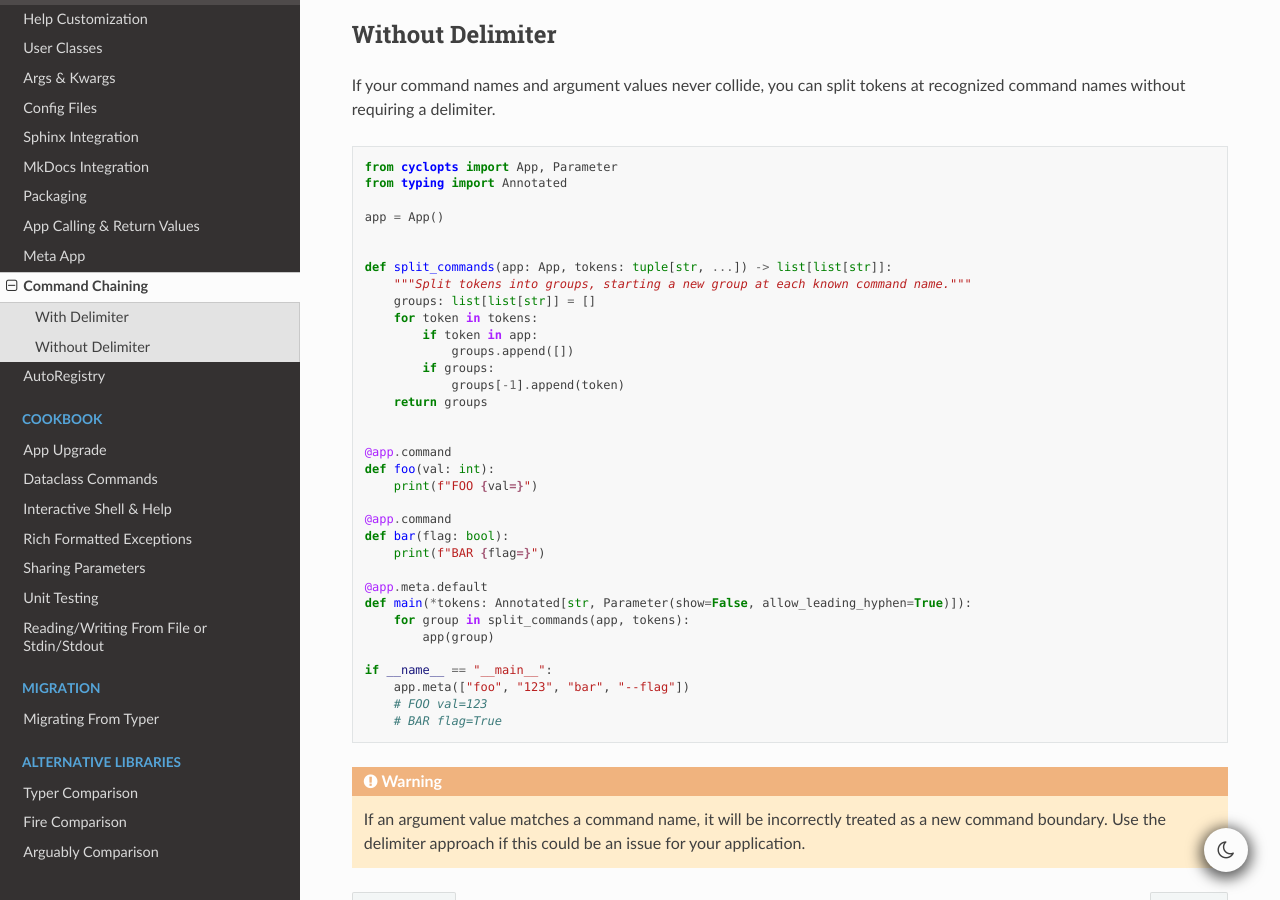
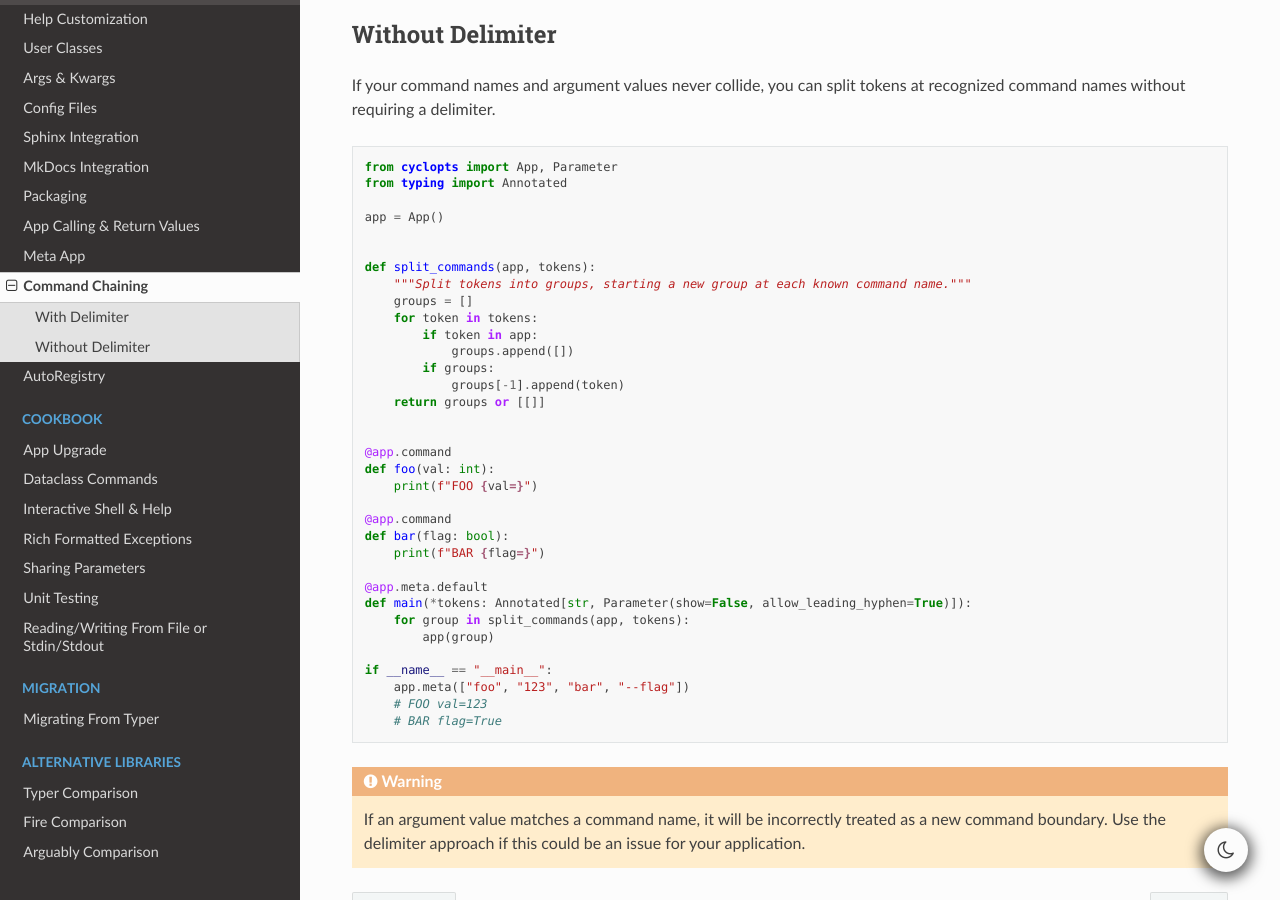
Before and after one commit to BrianPugh/cyclopts, a Sphinx documentation site: the page built from docs/source/command_chaining.rst, in a window 1280 px wide and 900 px high, scrolled down 866 px. Built offline with Sphinx 7.4.7 and the Read the Docs theme 3.1.0, drawn with Linux system fonts in a browser that asks for light colours; the version number could not be read and is left out.

Commit message:
Add empty base-case

```diff
--- a/docs/source/command_chaining.rst
+++ b/docs/source/command_chaining.rst
@@ -58,15 +58,15 @@ If your command names and argument values never collide, you can split tokens at
    app = App()
 
 
-   def split_commands(app: App, tokens: tuple[str, ...]) -> list[list[str]]:
+   def split_commands(app, tokens):
        """Split tokens into groups, starting a new group at each known command name."""
-       groups: list[list[str]] = []
+       groups = []
        for token in tokens:
            if token in app:
                groups.append([])
            if groups:
                groups[-1].append(token)
-       return groups
+       return groups or [[]]
 
 
    @app.command
```
